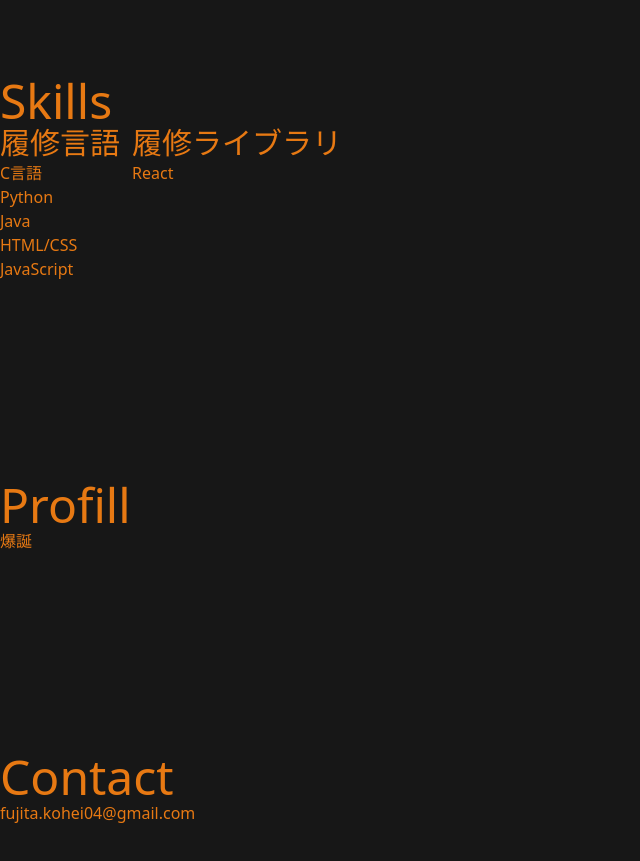
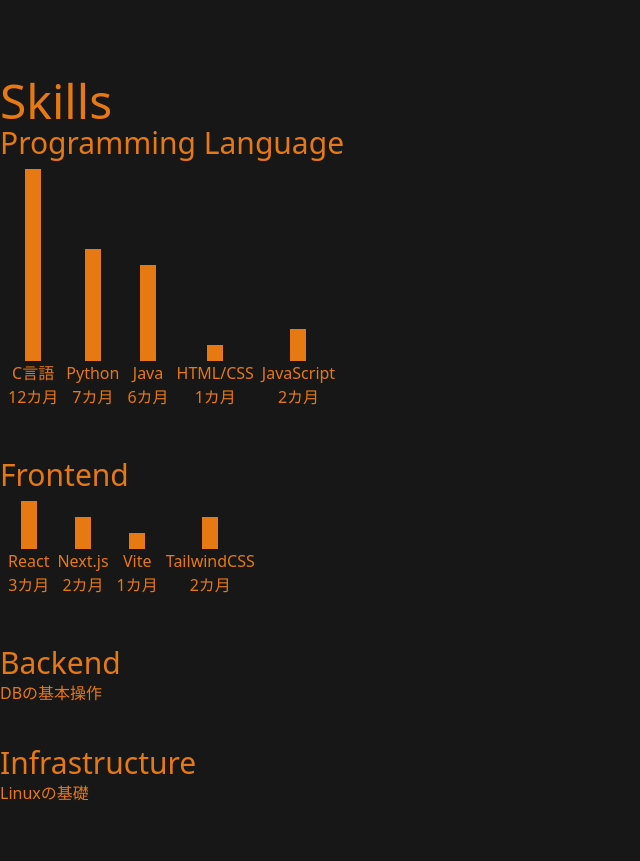
Before and after one commit to FujitaKohei04/portfolio, a Next.js app: page / in a window 1280 px wide. Shown: the part 1860-2721 px from the top of the page, without its empty margins (0-640 px from the left). Before the commit the page ends 2685 px from the top, so only its background shows below. Built offline with nearby package versions, Linux system fonts and the light colour scheme.

Commit message:
feat: add bar graph on skills because watch my skills easy.

```diff
--- a/src/app/main.module.css
+++ b/src/app/main.module.css
@@ -129,6 +129,27 @@
     opacity: 50%;
 }
 
+.skillsChartLanguage {
+    display: flex;
+    flex-direction: row;
+    margin: 8px;
+    gap: 8px;
+    align-items: end;
+}
+
+.skillsChartBarContainer {
+    display: flex;
+    flex-direction: column;
+    align-items: center;
+}
+
+.skillsChartBar {
+    width: 16px;
+    background-color: var(--foreground);
+    display: flex;
+    flex-direction: column;
+}
+
 .target {
     scroll-margin-top: 10vh;
 }
--- a/src/app/page.tsx
+++ b/src/app/page.tsx
@@ -82,6 +82,53 @@
     ],
   },
 ];
+
+type ChartContent = {
+  label: string;
+  value: number;
+}
+
+const progLang : ChartContent[] = [
+  {
+    label: "C言語",
+    value: 12,
+  },
+  {
+    label: "Python",
+    value: 7,
+  },
+  {
+    label: "Java",
+    value: 6,
+  },
+  {
+    label: "HTML/CSS",
+    value: 1,
+  },
+  {
+    label: "JavaScript",
+    value: 2
+  }
+]
+
+const frontend: ChartContent[] = [
+  {
+    label: "React",
+    value: 3,
+  },
+  {
+    label: "Next.js",
+    value: 2,
+  },
+  {
+    label: "Vite",
+    value: 1,
+  },
+  {
+    label: "TailwindCSS",
+    value: 2,
+  },
+]
 
 const IMG_NUM = 3;
 
@@ -192,24 +239,46 @@
   return (
     <div>
       <div className="text-5xl">Skills</div>
-      <div className="flex flex-row gap-3">
+      <div className="flex flex-col gap-10">
         <div>
-          <div className="text-3xl">履修言語</div>
+          <div className="text-3xl">Programming Language</div>
           <div>
-            <div>C言語</div>
-            <div>Python</div>
-            <div>Java</div>
-            <div>HTML/CSS</div>
-            <div>JavaScript</div>
+            <SkillsChart contents={progLang}/>
           </div>
         </div>
         <div>
-          <div className="text-3xl">履修ライブラリ</div>
+          <div className="text-3xl">Frontend</div>
           <div>
-            <div>React</div>
+            <SkillsChart contents={frontend} />
+          </div>
+        </div>
+        <div>
+          <div className="text-3xl">Backend</div>
+          <div>
+            <div>DBの基本操作</div>
+          </div>
+        </div>
+        <div>
+          <div className="text-3xl">Infrastructure</div>
+          <div>
+            <div>Linuxの基礎</div>
           </div>
         </div>
       </div>
+    </div>
+  );
+}
+
+const SkillsChart = ( {contents: langs}:{contents: ChartContent[]}) => {
+  return (
+    <div className={styles.skillsChartLanguage}>
+      {langs.map((lang, index) => (
+        <div key={index} className={styles.skillsChartBarContainer}>
+          <div className={styles.skillsChartBar} style={{height: lang.value*16}}/>
+          <div>{lang.label}</div>
+          <div>{lang.value}カ月</div>
+        </div>
+      ))}
     </div>
   );
 }
```
